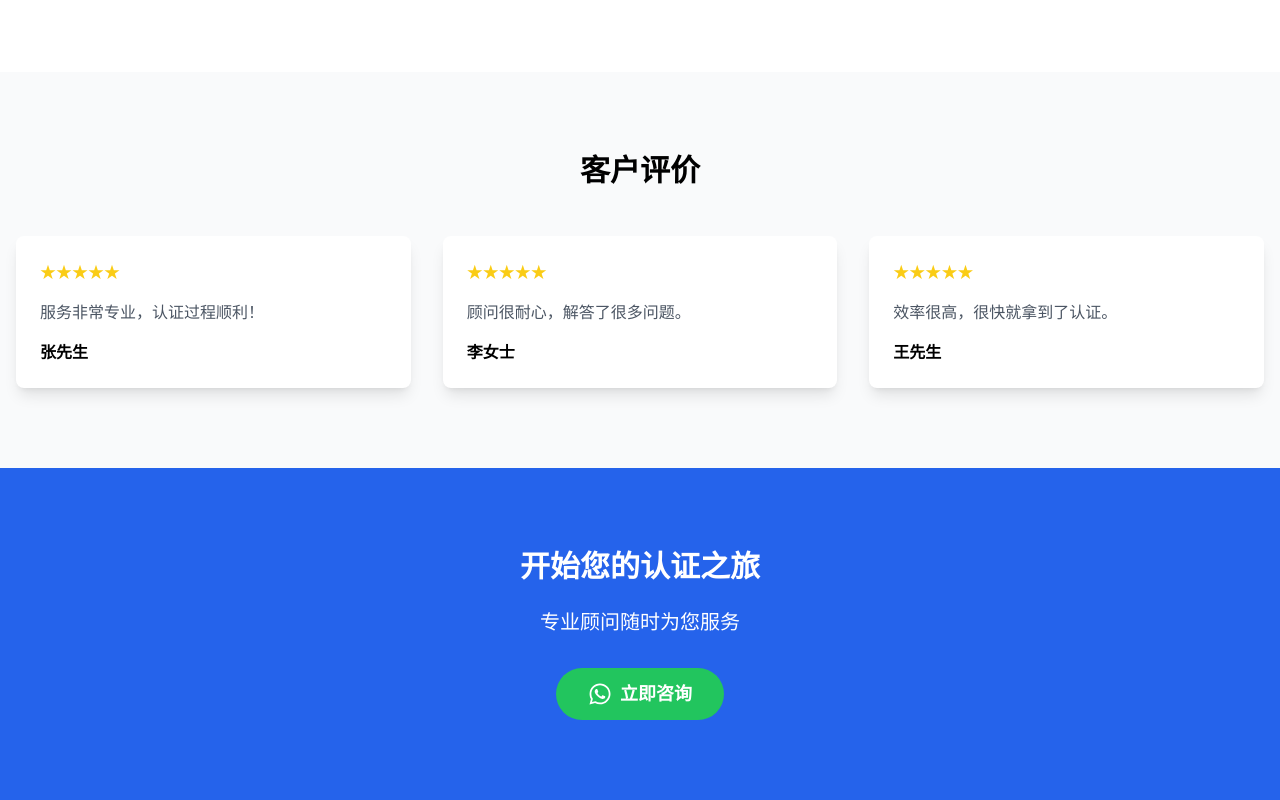
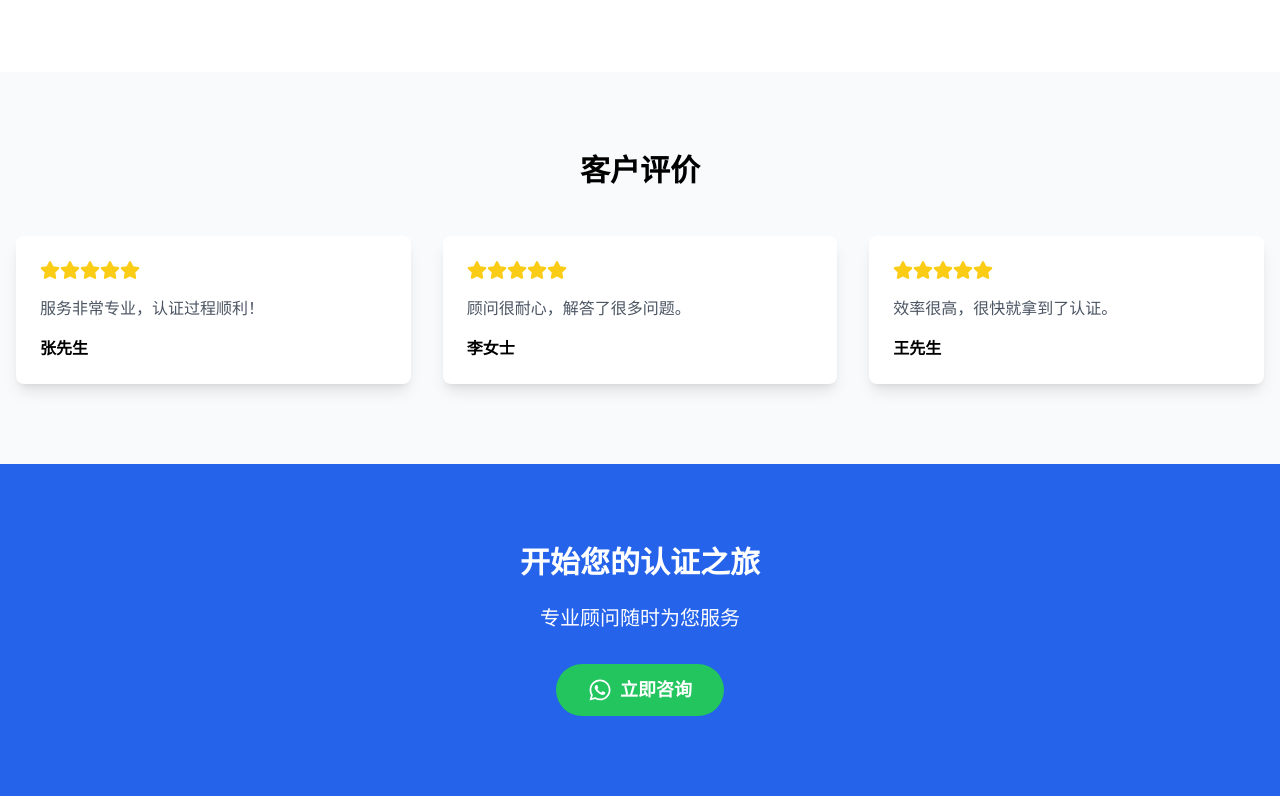
Before and after one commit to caimi124/xueli3, a Next.js app: page / in a window 1280 px wide. Shown: the part 1156-1956 px from the top of the page. Built offline with nearby package versions, Linux system fonts and the light colour scheme.

Commit message:
feat: update homepage with improved UI and icons

```diff
--- a/app/page.tsx
+++ b/app/page.tsx
@@ -1,6 +1,8 @@
+'use client';
+
 import React from 'react';
 import Link from 'next/link';
-import { FaWhatsapp, FaGraduationCap, FaCheckCircle, FaUsers } from 'react-icons/fa';
+import { FaWhatsapp, FaGraduationCap, FaCheckCircle, FaUsers, FaStar } from 'react-icons/fa';
 
 export default function Home() {
   return (
@@ -13,6 +15,8 @@ export default function Home() {
           <Link
             href="https://wa.me/1234567890"
             className="bg-green-500 hover:bg-green-600 text-white px-8 py-3 rounded-full text-lg font-semibold inline-flex items-center gap-2"
+            target="_blank"
+            rel="noopener noreferrer"
           >
             <FaWhatsapp className="text-2xl" />
             立即咨询
@@ -83,7 +87,7 @@ export default function Home() {
                 <div className="flex items-center mb-4">
                   <div className="text-yellow-400 flex">
                     {[...Array(testimonial.rating)].map((_, i) => (
-                      <span key={i}>★</span>
+                      <FaStar key={i} className="text-xl" />
                     ))}
                   </div>
                 </div>
@@ -103,6 +107,8 @@ export default function Home() {
           <Link
             href="https://wa.me/1234567890"
             className="bg-green-500 hover:bg-green-600 text-white px-8 py-3 rounded-full text-lg font-semibold inline-flex items-center gap-2"
+            target="_blank"
+            rel="noopener noreferrer"
           >
             <FaWhatsapp className="text-2xl" />
             立即咨询
```
